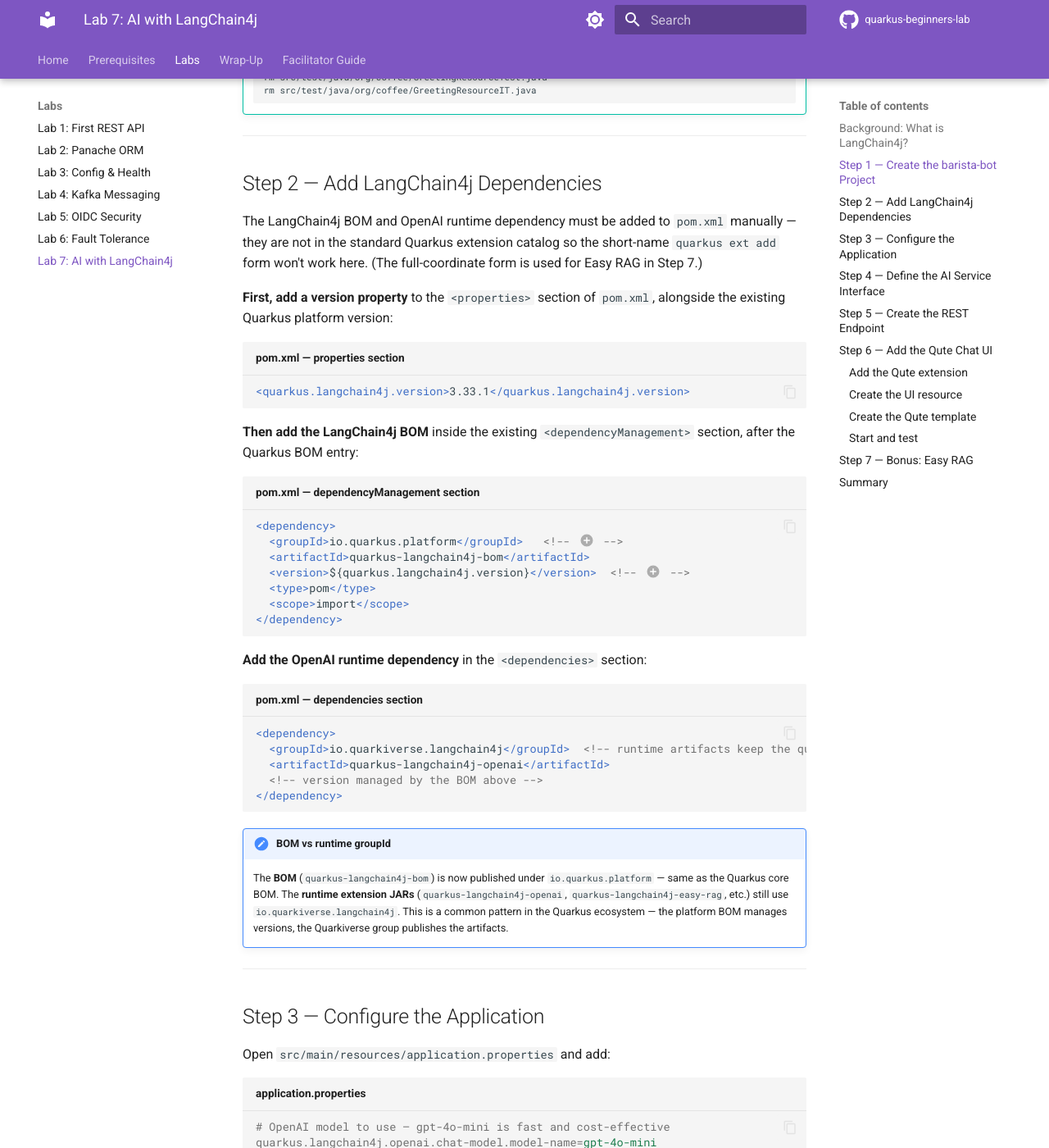
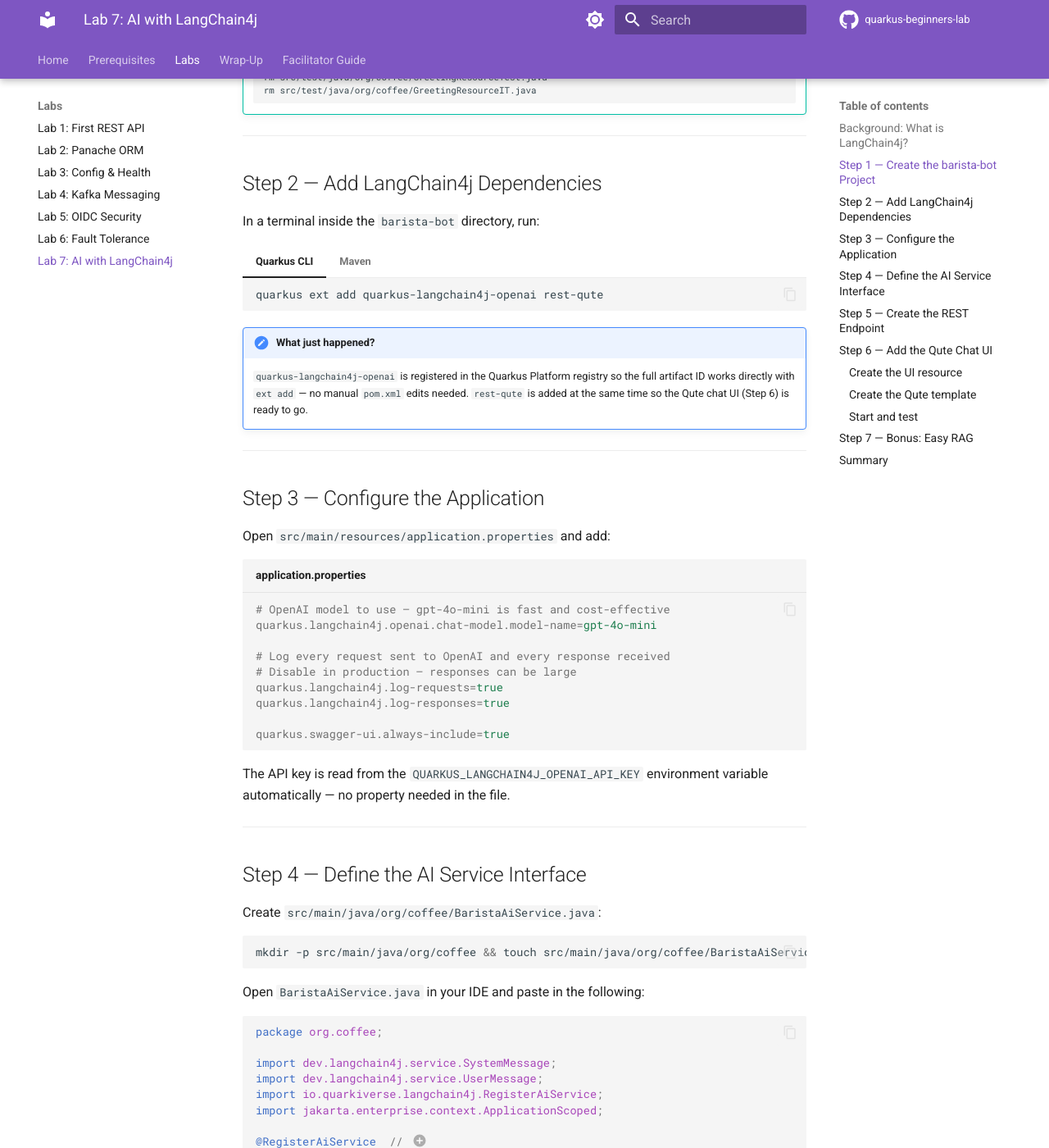
Before and after one commit to learn-quarkus/quarkus-beginners-lab, an MkDocs documentation site: the page built from docs/lab7-langchain4j.md, in a window 1280 px wide and 1400 px high, scrolled down 1809 px. Shown: the whole window at 82% size. Built offline with MkDocs 1.6.1 and Material for MkDocs 9.7.7, drawn with Linux system fonts in a browser that asks for light colours; comment, search, counter and statistics services are not loaded; some of the changed text lies outside the part shown.

Commit message:
feat: simplify Lab 7 setup + improve Qute chat UI
Step 2: replace manual pom.xml edits with ext add command
  quarkus ext add quarkus-langchain4j-openai rest-qute
  (both extensions added in one command)

Step 6: remove duplicate 'Add the Qute extension' block
  rest-qute already on classpath from Step 2; added note to clarify

chat.html (both solutions):
  - Hide form after reply using {#if reply}/{#else}/{/if}
  - Show question in right-aligned blue bubble
  - Show answer in left-aligned grey bubble
  - Add '← Ask another question' link back to GET /

````diff
--- a/docs/lab7-langchain4j.md
+++ b/docs/lab7-langchain4j.md
@@ -90,43 +90,22 @@
 
 ## Step 2 — Add LangChain4j Dependencies
 
-The LangChain4j BOM and OpenAI runtime dependency must be added to `pom.xml` manually — they are not in the standard Quarkus extension catalog so the short-name `quarkus ext add` form won't work here. (The full-coordinate form is used for Easy RAG in Step 7.)
+In a terminal inside the `barista-bot` directory, run:
 
-**First, add a version property** to the `<properties>` section of `pom.xml`, alongside the existing Quarkus platform version:
+=== "Quarkus CLI"
 
-```xml title="pom.xml — properties section"
-<quarkus.langchain4j.version>3.33.1</quarkus.langchain4j.version>
-```
+    ```bash
+    quarkus ext add quarkus-langchain4j-openai rest-qute
+    ```
 
-**Then add the LangChain4j BOM** inside the existing `<dependencyManagement>` section, after the Quarkus BOM entry:
+=== "Maven"
 
-```xml title="pom.xml — dependencyManagement section"
-<dependency>
-  <groupId>io.quarkus.platform</groupId>   <!-- (1) -->
-  <artifactId>quarkus-langchain4j-bom</artifactId>
-  <version>${quarkus.langchain4j.version}</version>  <!-- (2) -->
-  <type>pom</type>
-  <scope>import</scope>
-</dependency>
-```
+    ```bash
+    ./mvnw quarkus:add-extension -Dextensions="quarkus-langchain4j-openai,rest-qute"
+    ```
 
-1. As of Quarkus 3.20, LangChain4j is part of the **Quarkus Platform** — the BOM group is now `io.quarkus.platform`, not `io.quarkiverse.langchain4j`.
-2. The BOM version tracks the Quarkus platform version. `3.33.1` matches Quarkus 3.33 LTS. Using a property makes it easy to update both BOMs in one place.
-
-**Add the OpenAI runtime dependency** in the `<dependencies>` section:
-
-```xml title="pom.xml — dependencies section"
-<dependency>
-  <groupId>io.quarkiverse.langchain4j</groupId>  <!-- runtime artifacts keep the quarkiverse groupId -->
-  <artifactId>quarkus-langchain4j-openai</artifactId>
-  <!-- version managed by the BOM above -->
-</dependency>
-```
-
-!!! note "BOM vs runtime groupId"
-    The **BOM** (`quarkus-langchain4j-bom`) is now published under `io.quarkus.platform` — same as the Quarkus core BOM.
-    The **runtime extension JARs** (`quarkus-langchain4j-openai`, `quarkus-langchain4j-easy-rag`, etc.) still use `io.quarkiverse.langchain4j`.
-    This is a common pattern in the Quarkus ecosystem — the platform BOM manages versions, the Quarkiverse group publishes the artifacts.
+!!! note "What just happened?"
+    `quarkus-langchain4j-openai` is registered in the Quarkus Platform registry so the full artifact ID works directly with `ext add` — no manual `pom.xml` edits needed. `rest-qute` is added at the same time so the Qute chat UI (Step 6) is ready to go.
 
 ---
 
@@ -238,21 +217,7 @@
 
 ## Step 6 — Add the Qute Chat UI
 
-Instead of typing in Swagger UI, let's add a proper HTML form powered by **Qute** — Quarkus' server-side templating engine. Two files do the whole thing.
-
-### Add the Qute extension
-
-=== "Quarkus CLI"
-
-    ```bash
-    quarkus ext add rest-qute
-    ```
-
-=== "Maven"
-
-    ```bash
-    ./mvnw quarkus:add-extension -Dextensions="rest-qute"
-    ```
+Instead of typing in Swagger UI, let's add a proper HTML form powered by **Qute** — Quarkus' server-side templating engine. Two files do the whole thing (`rest-qute` is already on the classpath from Step 2).
 
 ### Create the UI resource
 
@@ -338,10 +303,12 @@
     button { padding: 0.55rem 1.1rem; font-size: 1rem; background: #3b82d4;
              color: #fff; border: none; border-radius: 6px; cursor: pointer; }
     button:hover { background: #2563be; }
-    .reply { margin-top: 1.75rem; padding: 1rem 1.25rem;
-             background: #f7f8fa; border: 1px solid #e5e7eb; border-radius: 6px;
-             line-height: 1.6; white-space: pre-wrap; }
-    .label { font-size: 0.75rem; color: #57606a; margin-bottom: 0.3rem; }
+    .qa    { margin-top: 1.75rem; display: flex; flex-direction: column; gap: 0.75rem; }
+    .bubble{ padding: 0.75rem 1rem; border-radius: 6px; line-height: 1.6; }
+    .q     { background: #dbeafe; align-self: flex-end; max-width: 85%; }
+    .a     { background: #f7f8fa; border: 1px solid #e5e7eb; max-width: 85%; white-space: pre-wrap; }
+    .label { font-size: 0.7rem; color: #57606a; margin-bottom: 0.2rem; }
+    a.again{ display: inline-block; margin-top: 1rem; font-size: 0.875rem; color: #3b82d4; }
   </style>
 </head>
 <body>
@@ -349,22 +316,32 @@
   <h1>☕ Barista Bot</h1>
   <p class="sub">Powered by OpenAI + Quarkus LangChain4j. Ask me anything about coffee.</p>
 
+  {#if reply}                          <!-- (1) form hidden once reply arrives -->
+  <div class="qa">
+    <div>
+      <div class="label">You asked:</div>
+      <div class="bubble q">{message}</div>    <!-- (2) question bubble -->
+    </div>
+    <div>
+      <div class="label">Barista Bot says:</div>
+      <div class="bubble a">{reply}</div>      <!-- (3) answer bubble -->
+    </div>
+  </div>
+  <a class="again" href="/">← Ask another question</a>
+  {#else}
   <form method="post" action="/">
-    <input type="text" name="message" placeholder="e.g. What's in a flat white?"
-           value="{#if message}{message}{/if}" autofocus>
+    <input type="text" name="message" placeholder="e.g. What's in a flat white?" autofocus>
     <button type="submit">Ask</button>
   </form>
-
-  {#if reply}
-  <div class="reply">
-    <div class="label">Barista Bot says:</div>
-    {reply}
-  </div>
   {/if}
 
 </body>
 </html>
 ```
+
+1. `{#if reply}` / `{#else}` — the form is shown initially; once the AI responds the entire form is replaced by the Q&A view.
+2. Question rendered right-aligned in a blue bubble.
+3. Answer rendered left-aligned in a grey bubble. `← Ask another question` reloads `GET /` to start fresh.
 
 ### Start and test
 
````
Also changed, not shown: labs/lab7-langchain4j/solution-with-rag/src/main/resources/templates/chat.html (+20 -12 lines), labs/lab7-langchain4j/solution/src/main/resources/templates/chat.html (+20 -12 lines).
